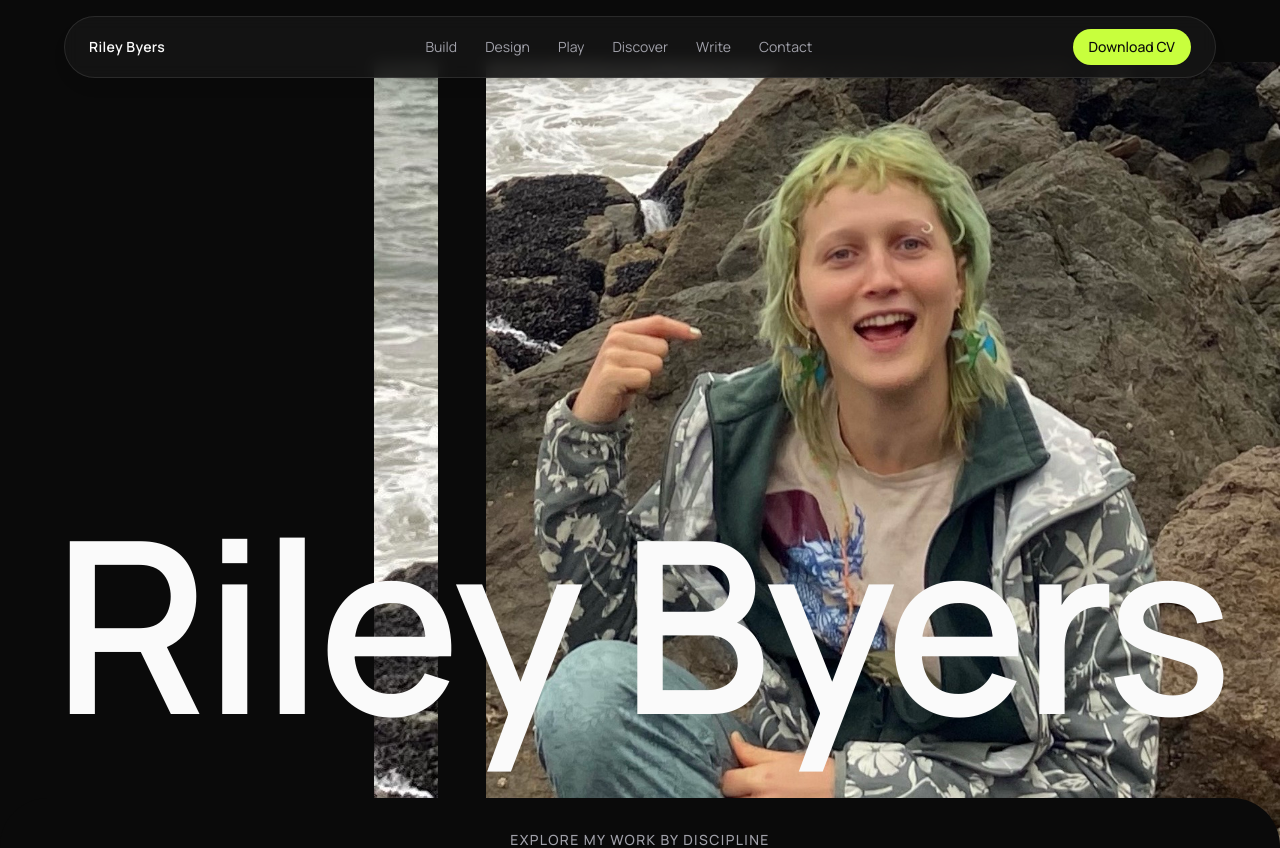
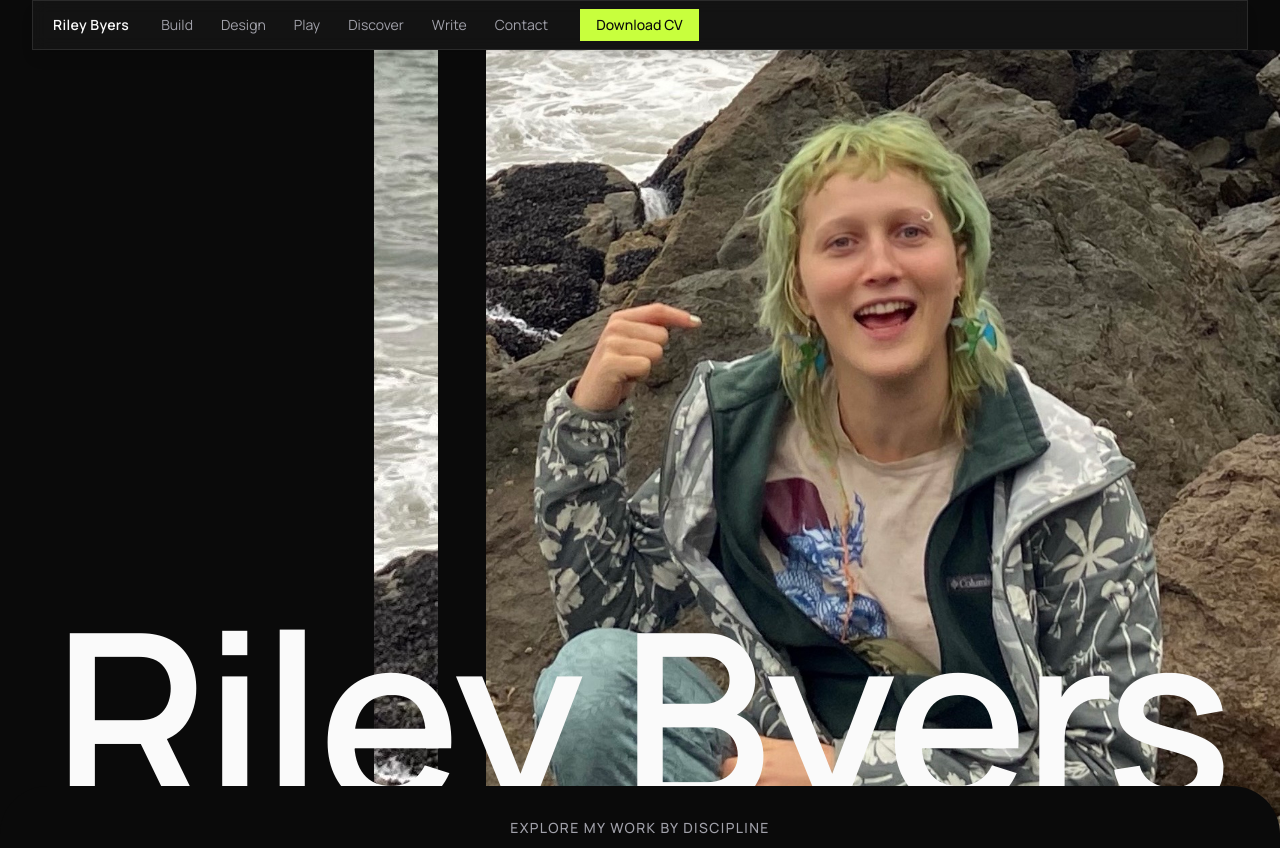
Before and after one commit to rileyb3/portfolio, a Next.js app: page / in a window 1280 px wide. Shown: the top 848 px of the page. Built offline with nearby package versions, Linux system fonts and the light colour scheme.

Commit message:
Move hero name lower; nav bar becomes flush rectangular bar, left-aligned

```diff
--- a/src/components/Header.tsx
+++ b/src/components/Header.tsx
@@ -8,8 +8,8 @@ import { categories, profile } from "@/data/projects";
 // strong visual element in the bar.
 export default function Header() {
   return (
-    <header className="sticky top-4 z-50 px-4 sm:px-8">
-      <nav className="mx-auto flex max-w-6xl items-center justify-between gap-6 rounded-full border border-white/10 bg-surface/90 px-6 py-3 shadow-lg backdrop-blur">
+    <header className="sticky top-0 z-50 px-4 sm:px-8">
+      <nav className="flex items-center gap-8 border border-white/10 bg-surface/90 px-5 py-2 shadow-lg backdrop-blur">
         <Link
           href="/"
           className="shrink-0 text-sm font-semibold tracking-wide text-paper transition hover:text-accent"
@@ -41,7 +41,7 @@ export default function Header() {
         <Link
           href={profile.cvHref}
           download
-          className="hidden shrink-0 items-center rounded-full bg-accent px-4 py-2 text-sm font-medium text-ink transition hover:opacity-85 sm:inline-flex"
+          className="hidden shrink-0 items-center bg-accent px-4 py-1.5 text-sm font-medium text-ink transition hover:opacity-85 sm:inline-flex"
         >
           Download CV
         </Link>
--- a/src/components/Hero.tsx
+++ b/src/components/Hero.tsx
@@ -37,7 +37,7 @@ export default function Hero() {
           overflow-x:hidden so this doesn't create a horizontal
           scrollbar. */}
       <div className="absolute inset-x-0 top-0 z-10 h-screen">
-        <h1 className="pointer-events-none absolute left-1/2 top-[55%] -translate-x-1/2 whitespace-nowrap font-sans text-9xl font-semibold leading-none tracking-tight text-paper sm:text-[12rem] lg:text-[15rem]">
+        <h1 className="pointer-events-none absolute left-1/2 top-[68%] -translate-x-1/2 whitespace-nowrap font-sans text-9xl font-semibold leading-none tracking-tight text-paper sm:text-[12rem] lg:text-[15rem]">
           {profile.name}
         </h1>
       </div>
```
